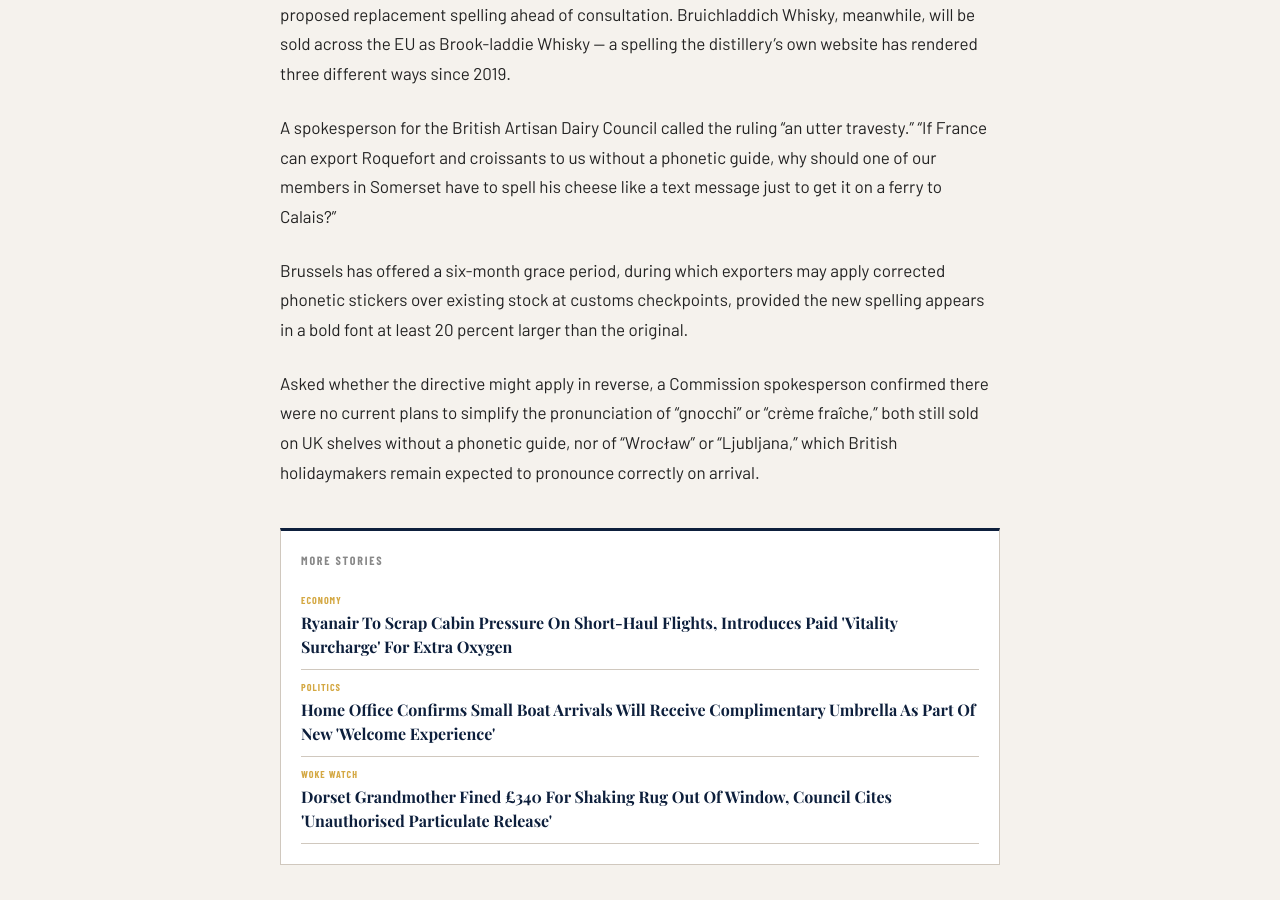
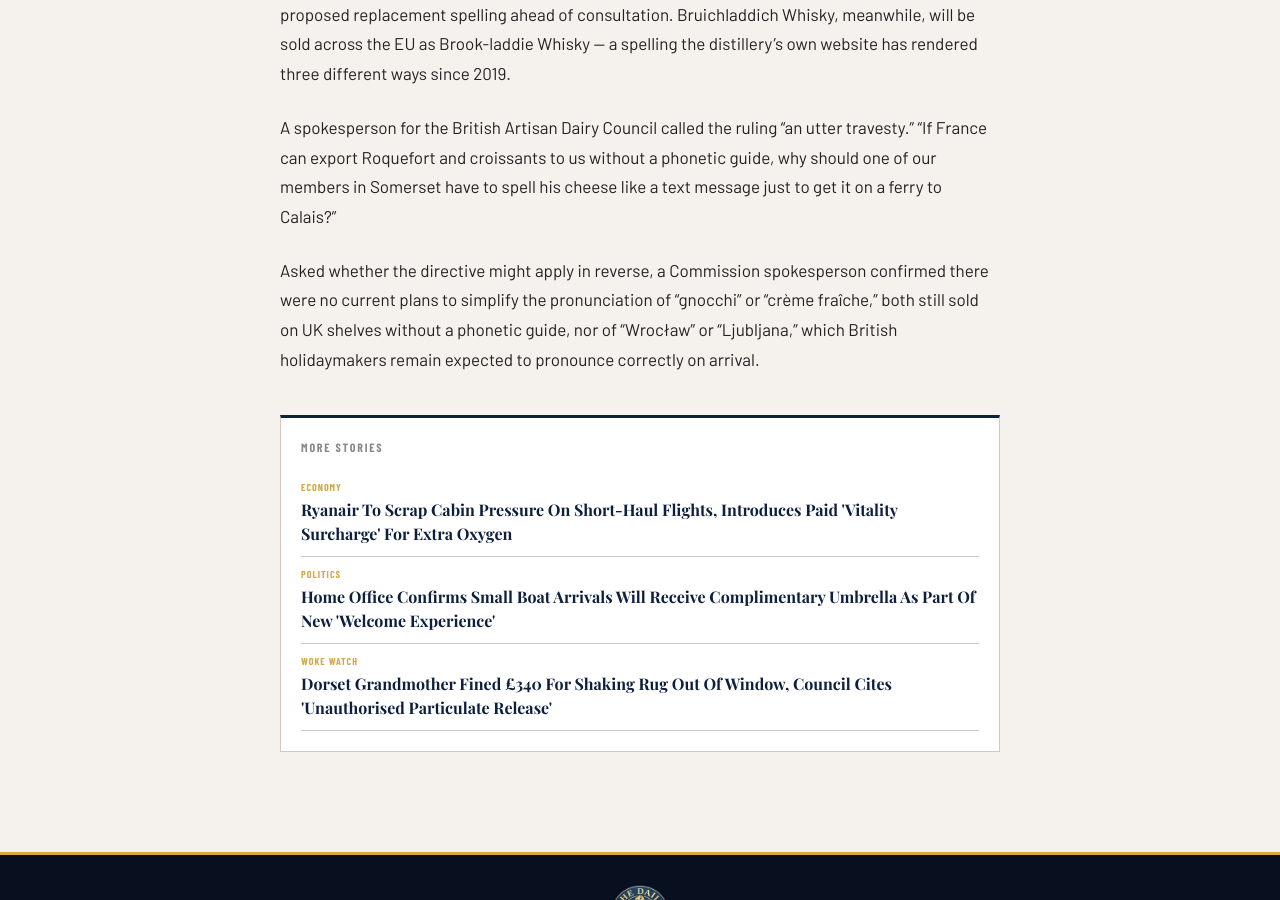
Before and after one commit to matt-palmer999/britishpatriots, a Jekyll site: the page built from _posts/2026-08-20-orthographic-alignment-accord.md, in a window 1280 px wide and 900 px high, scrolled down 1893 px. Built offline with Jekyll 4.4.1, drawn with Linux system fonts in a browser that asks for light colours; some web fonts are replaced.

Commit message:
Update 2026-08-20-orthographic-alignment-accord.md

```diff
--- a/_posts/2026-08-20-orthographic-alignment-accord.md
+++ b/_posts/2026-08-20-orthographic-alignment-accord.md
@@ -24,6 +24,4 @@ Cockburn's Port has also been flagged for urgent review. "This one," Vandenbrouc
 
 A spokesperson for the British Artisan Dairy Council called the ruling "an utter travesty." "If France can export Roquefort and croissants to us without a phonetic guide, why should one of our members in Somerset have to spell his cheese like a text message just to get it on a ferry to Calais?"
 
-Brussels has offered a six-month grace period, during which exporters may apply corrected phonetic stickers over existing stock at customs checkpoints, provided the new spelling appears in a bold font at least 20 percent larger than the original.
-
 Asked whether the directive might apply in reverse, a Commission spokesperson confirmed there were no current plans to simplify the pronunciation of "gnocchi" or "crème fraîche," both still sold on UK shelves without a phonetic guide, nor of "Wrocław" or "Ljubljana," which British holidaymakers remain expected to pronounce correctly on arrival.
```
